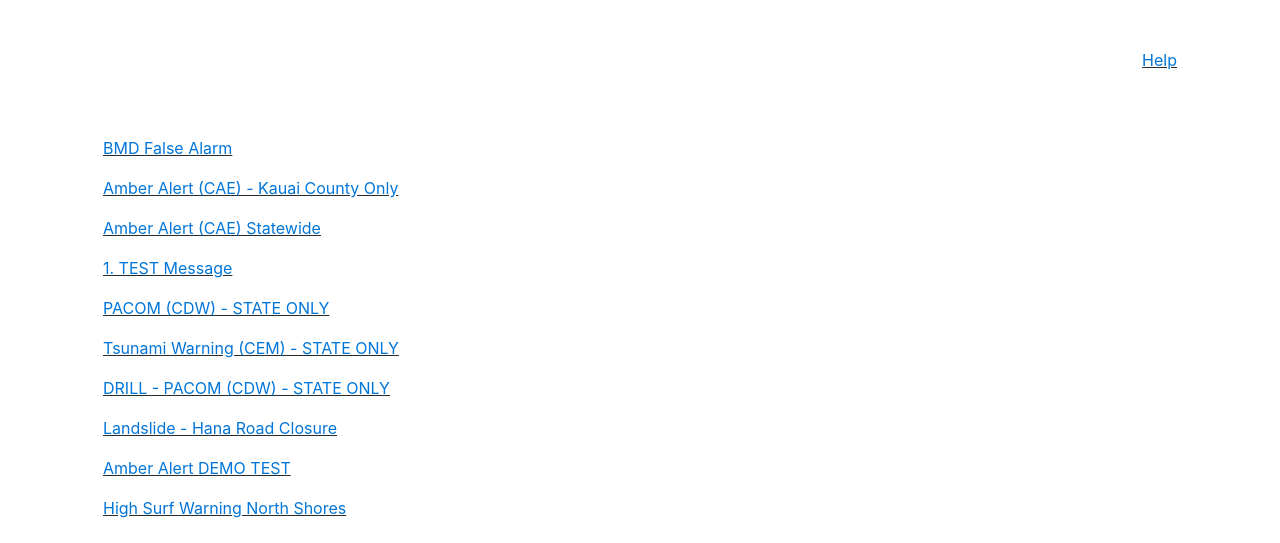
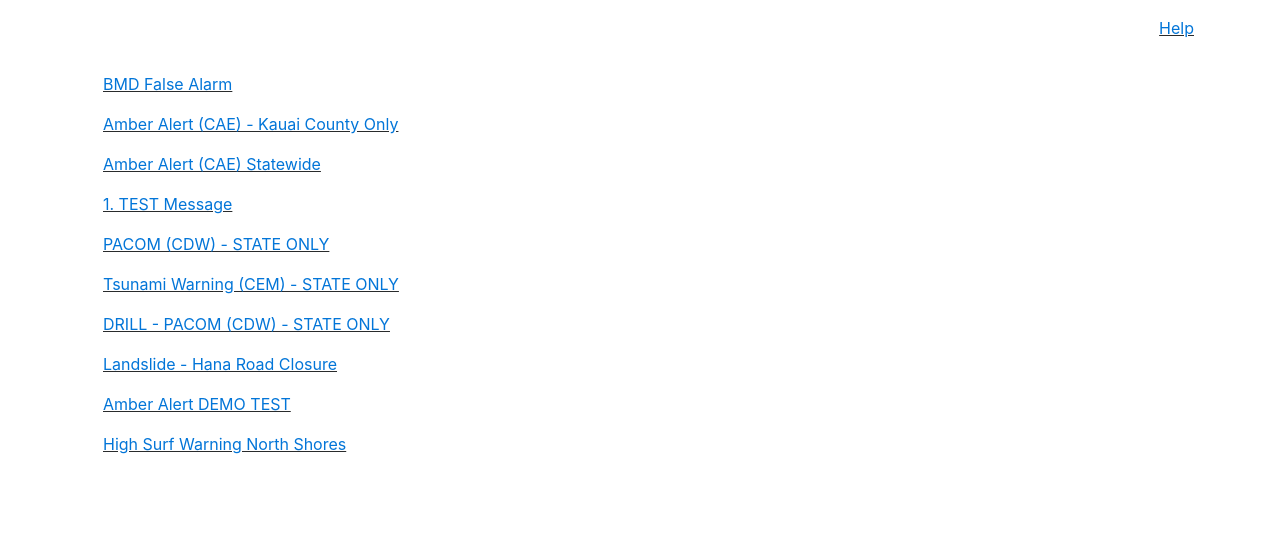
Before and after one commit to fantasyui-com/pacom, a website: page index.html in a window 1280 px wide. Shown: the top 543 px of the page. Drawn offline with nearby package versions, Linux system fonts and the light colour scheme.

Commit message:
New Release (Multiple Screens, Progress Bar)

```diff
--- a/index.html
+++ b/index.html
@@ -15,8 +15,8 @@
 
     <div class="container screen home p-3">
 
-      <div class="row p-3">
-        <div class="col p-3">
+      <div class="row">
+        <div class="col">
           <div class="float-right"><u><a class="display" data-name="help" href="#">Help</a></u></div>
         </div>
       </div>
```
